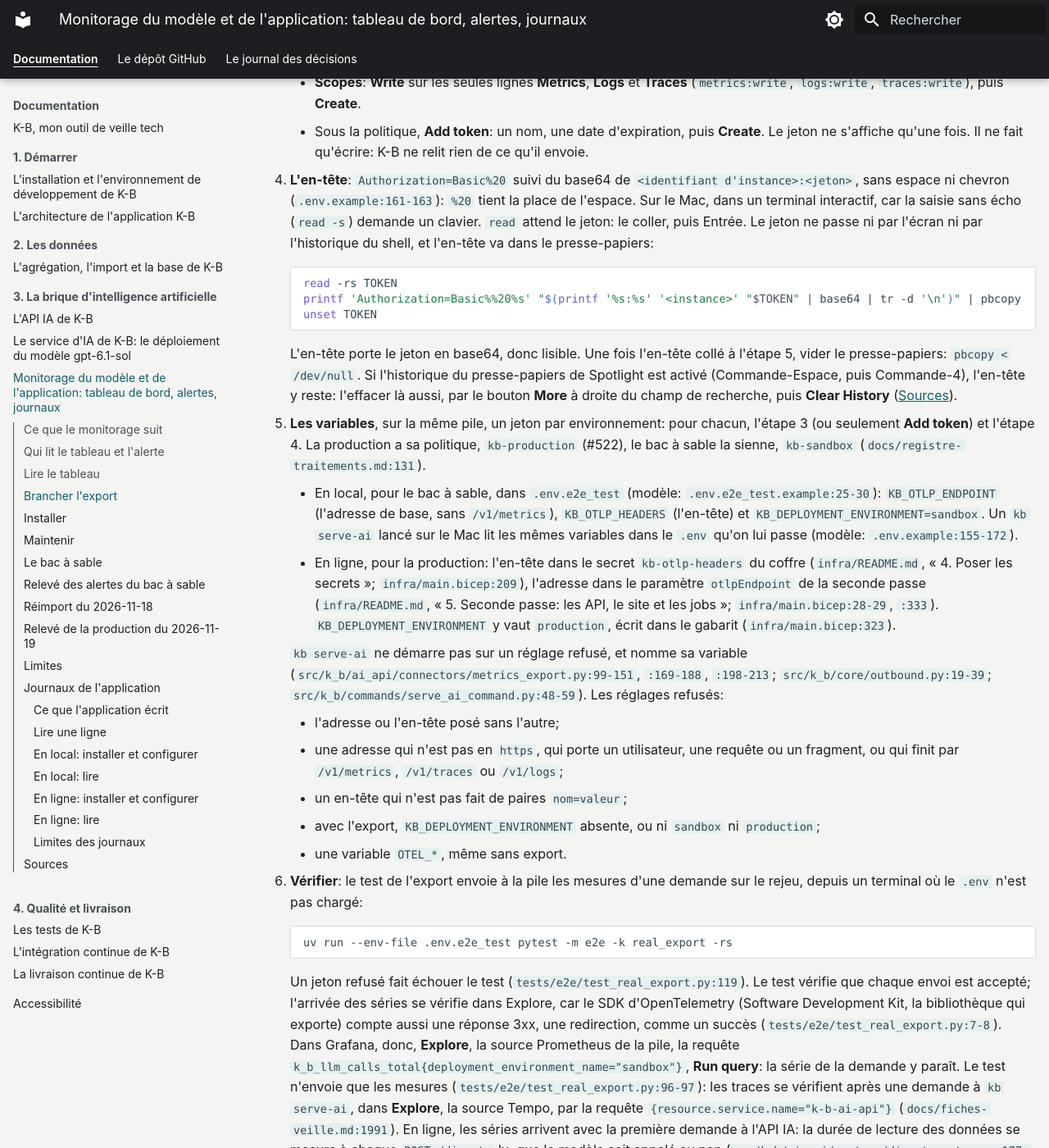
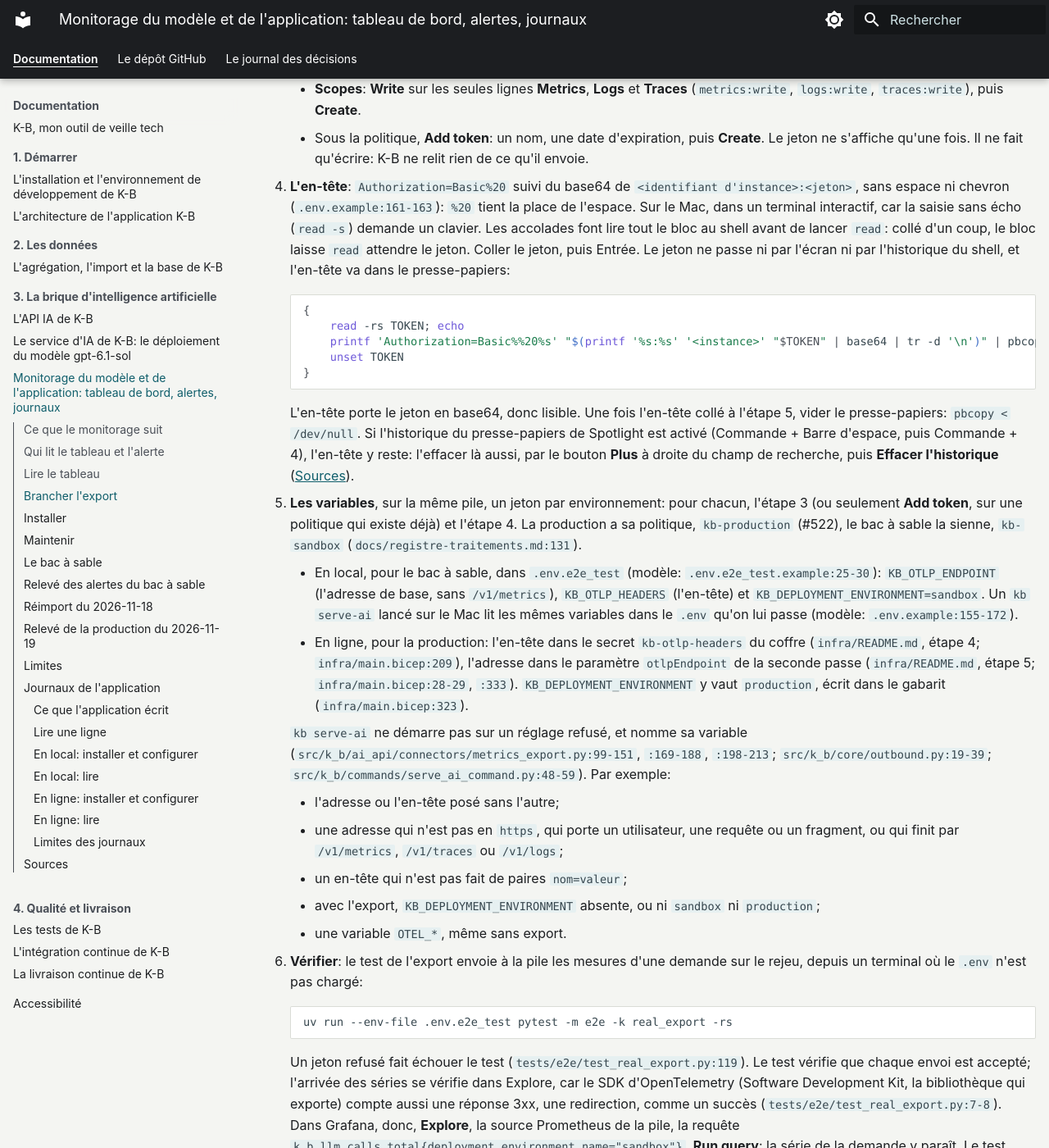
Before and after one commit to SabineLaurent/K-B, an MkDocs documentation site: the page built from documentation/monitoring_pour_docu.md, in a window 1280 px wide and 1400 px high, scrolled down 3247 px. Shown: the whole window at 82% size. Built offline with MkDocs 1.6.1 and Material for MkDocs 9.7.7, drawn with Linux system fonts in a browser that asks for light colours; plug-ins that fetch from the network failed and are left out; some of the changed text lies outside the part shown.

Commit message:
docs: apply the triage of the first review of the export step: the Enable token expiration emails box read as ticked, the header snippet grouped in braces so a paste in one block leaves read waiting for the token, the refused settings given as examples, the Apple labels and page in French, a named source for the stack realm, blank lines between the steps (issue 620)

````diff
--- a/documentation/monitoring_pour_docu.md
+++ b/documentation/monitoring_pour_docu.md
@@ -18,9 +18,10 @@
 Écrit le 2026-11-08 pour #164; le compte des instruments et des noms de séries revu le 2026-11-18 d'après `main` au
 commit `1bef80f2` (#623); mis en forme le 2026-11-21 (#669), avec le réimport du 2026-11-18, le relevé de la
 production du 2026-11-19 et les trois noms de la durée d'une demande, lus le même jour; l'étape
-[Brancher l'export](#brancher-lexport) ajoutée le 2026-11-21 d'après `main` au commit `36c1e02d` (#620). Le monitorage du modèle tient
-dans deux fichiers du dépôt, que Grafana Cloud importe tels quels: le tableau de bord, `observability/grafana/dashboard.json`, et les cinq
-règles d'alerte, `observability/grafana/alert-rules.yaml`. Les mesures viennent de l'API IA, qui les envoie en
+[Brancher l'export](#brancher-lexport) ajoutée le 2026-11-21 d'après `main` au commit `36c1e02d` (#620). Le
+monitorage du modèle tient dans deux fichiers du dépôt, que Grafana Cloud importe tels quels: le tableau de bord,
+`observability/grafana/dashboard.json`, et les cinq règles d'alerte, `observability/grafana/alert-rules.yaml`. Les
+mesures viennent de l'API IA, qui les envoie en
 OpenTelemetry depuis #162 (`docs/fiches-veille.md`, « Les mêmes mesures en OpenTelemetry (#162) »). Le choix de
 l'outil est écrit dans `docs/outils-de-suivi.md`. Le monitorage de l'application, ses journaux, est dans la section
 [Journaux de l'application](#journaux-de-lapplication) (#165).
@@ -95,10 +96,12 @@ chemins de l'interface viennent de la documentation de Grafana Cloud, relue le 2
     Allemagne, lue sur l'hôte de son adresse OTLP (`docs/registre-traitements.md:128`). Grafana ne change pas la
     région d'une pile existante: une autre région demande une pile neuve, et l'offre gratuite n'a qu'une pile
     ([Limites](#limites)).
+
 2. **L'adresse et l'identifiant**: dans le portail, la pile choisie, <span lang="en">**Configure**</span> sur la
     tuile <span lang="en">**OpenTelemetry**</span>. Y relever l'adresse OTLP, de la forme
     `https://otlp-gateway-<région>.grafana.net/otlp`, et l'identifiant d'instance, le nombre affiché sur la tuile. Ne
     pas y générer de jeton: celui de l'étape 3 a ses droits choisis.
+
 3. **Le jeton**: dans le Grafana de la pile, <span lang="en">**Administration**, **Users and access**, **Cloud access
     policies**, **Create access policy**</span>. Une politique créée là ne vaut que pour cette pile.
     - <span lang="en">**Display name**</span> et <span lang="en">**Name**</span>: le nom de la politique.
@@ -108,37 +111,41 @@ chemins de l'interface viennent de la documentation de Grafana Cloud, relue le 2
     - Sous la politique, <span lang="en">**Add token**</span>: un nom, une date d'expiration, puis
         <span lang="en">**Create**</span>. Le jeton ne s'affiche qu'une fois. Il ne fait qu'écrire: K-B ne relit rien
         de ce qu'il envoie.
+
 4. **L'en-tête**: `Authorization=Basic%20` suivi du base64 de `<identifiant d'instance>:<jeton>`, sans espace ni
     chevron (`.env.example:161-163`): `%20` tient la place de l'espace. Sur le Mac, dans un terminal interactif, car
-    la saisie sans écho (`read -s`) demande un clavier. `read` attend le jeton: le coller, puis Entrée. Le jeton ne
-    passe ni par l'écran ni par l'historique du shell, et l'en-tête va dans le presse-papiers:
+    la saisie sans écho (`read -s`) demande un clavier. Les accolades font lire tout le bloc au shell avant de lancer
+    `read`: collé d'un coup, le bloc laisse `read` attendre le jeton. Coller le jeton, puis Entrée. Le jeton ne passe
+    ni par l'écran ni par l'historique du shell, et l'en-tête va dans le presse-papiers:
 
     ```sh
-    read -rs TOKEN
-    printf 'Authorization=Basic%%20%s' "$(printf '%s:%s' '<instance>' "$TOKEN" | base64 | tr -d '\n')" | pbcopy
-    unset TOKEN
+    {
+        read -rs TOKEN; echo
+        printf 'Authorization=Basic%%20%s' "$(printf '%s:%s' '<instance>' "$TOKEN" | base64 | tr -d '\n')" | pbcopy
+        unset TOKEN
+    }
     ```
 
     L'en-tête porte le jeton en base64, donc lisible. Une fois l'en-tête collé à l'étape 5, vider le presse-papiers:
-    `pbcopy < /dev/null`. Si l'historique du presse-papiers de Spotlight est activé (Commande-Espace, puis
-    Commande-4), l'en-tête y reste: l'effacer là aussi, par le bouton <span lang="en">**More**</span> à droite du
-    champ de recherche, puis <span lang="en">**Clear History**</span> ([Sources](#sources)).
+    `pbcopy < /dev/null`. Si l'historique du presse-papiers de Spotlight est activé (Commande + Barre d'espace, puis
+    Commande + 4), l'en-tête y reste: l'effacer là aussi, par le bouton **Plus** à droite du champ de recherche, puis
+    **Effacer l'historique** ([Sources](#sources)).
 
 5. **Les variables**, sur la même pile, un jeton par environnement: pour chacun, l'étape 3 (ou seulement
-    <span lang="en">**Add token**</span>) et l'étape 4. La production a sa politique, `kb-production` (#522), le bac à
-    sable la sienne, `kb-sandbox` (`docs/registre-traitements.md:131`).
+    <span lang="en">**Add token**</span>, sur une politique qui existe déjà) et l'étape 4. La production a sa
+    politique, `kb-production` (#522), le bac à sable la sienne, `kb-sandbox` (`docs/registre-traitements.md:131`).
     - En local, pour le bac à sable, dans `.env.e2e_test` (modèle: `.env.e2e_test.example:25-30`):
         `KB_OTLP_ENDPOINT` (l'adresse de base, sans `/v1/metrics`), `KB_OTLP_HEADERS` (l'en-tête) et
         `KB_DEPLOYMENT_ENVIRONMENT=sandbox`. Un `kb serve-ai` lancé sur le Mac lit les mêmes variables dans le
         `.env` qu'on lui passe (modèle: `.env.example:155-172`).
     - En ligne, pour la production: l'en-tête dans le secret `kb-otlp-headers` du coffre (`infra/README.md`,
-        « 4. Poser les secrets »; `infra/main.bicep:209`), l'adresse dans le paramètre `otlpEndpoint` de la seconde
-        passe (`infra/README.md`, « 5. Seconde passe: les API, le site et les jobs »; `infra/main.bicep:28-29`,
-        `:333`). `KB_DEPLOYMENT_ENVIRONMENT` y vaut `production`, écrit dans le gabarit (`infra/main.bicep:323`).
+        étape 4; `infra/main.bicep:209`), l'adresse dans le paramètre `otlpEndpoint` de la seconde passe
+        (`infra/README.md`, étape 5; `infra/main.bicep:28-29`, `:333`). `KB_DEPLOYMENT_ENVIRONMENT` y vaut
+        `production`, écrit dans le gabarit (`infra/main.bicep:323`).
 
     `kb serve-ai` ne démarre pas sur un réglage refusé, et nomme sa variable
     (`src/k_b/ai_api/connectors/metrics_export.py:99-151`, `:169-188`, `:198-213`; `src/k_b/core/outbound.py:19-39`;
-    `src/k_b/commands/serve_ai_command.py:48-59`). Les réglages refusés:
+    `src/k_b/commands/serve_ai_command.py:48-59`). Par exemple:
 
     - l'adresse ou l'en-tête posé sans l'autre;
     - une adresse qui n'est pas en `https`, qui porte un utilisateur, une requête ou un fragment, ou qui finit par
@@ -217,8 +224,9 @@ Relevé le 2026-11-08 sur la pile de Sabine (Grafana 13).
     production, de la politique `kb-production`, vaut 90 jours depuis sa création, le 2026-11-11: jusqu'au
     2027-02-09 (#522). Avant l'expiration d'un jeton, Grafana écrit aux administratrices de la pile de sa politique:
     <q lang="en">Warning emails are sent to the admins of the corresponding stack</q>. Ces e-mails partent par
-    défaut; le réglage <span lang="en">**Enable token expiration emails**</span>, dans les
-    <span lang="en">**Org Settings**</span> du portail, les coupe pour toute l'organisation ([Sources](#sources)).
+    défaut, et la case <span lang="en">**Enable token expiration emails**</span> des
+    <span lang="en">**Org Settings**</span> du portail est cochée (lue par Sabine le 2026-11-20,
+    `docs/fiches-veille.md:1690-1691`; [Sources](#sources)).
 
 ## Le bac à sable
 
@@ -580,7 +588,8 @@ Lues le 2026-11-21 par recherche web, pour [Brancher l'export](#brancher-lexport
     [page de Grafana Cloud sur la création d'une politique](https://grafana.com/docs/grafana-cloud/platform/security-and-account-management/security-and-access/authentication-and-permissions/access-policies/create-access-policies/).
 - Une ligne par signal dans <span lang="en">**Scopes**</span>:
     [page de Grafana Cloud sur la politique des traces](https://grafana.com/docs/grafana-cloud/send-data/traces/set-up/add-access-policy/).
-- E-mails avant l'expiration d'un jeton, leurs destinataires et leur réglage:
+- Politique d'une pile, dont les jetons ne valent que pour elle; e-mails avant l'expiration d'un jeton, leurs
+    destinataires et leur réglage:
     [page de Grafana Cloud sur les politiques d'accès](https://grafana.com/docs/grafana-cloud/platform/security-and-account-management/security-and-access/authentication-and-permissions/access-policies/).
 - Historique du presse-papiers de Spotlight, son ouverture et son effacement:
-    [aide d'Apple, « <span lang="en">Search your Clipboard history in Spotlight on Mac</span> »](https://support.apple.com/guide/mac-help/mchl40d5b86b/mac).
+    [aide d'Apple, « Effectuer une recherche dans l'historique du presse-papiers à l'aide de Spotlight sur Mac »](https://support.apple.com/fr-fr/guide/mac-help/mchl40d5b86b/mac).
````
Also changed, not shown: other parts of documentation/monitoring_pour_docu.md (+1 -1 lines).
